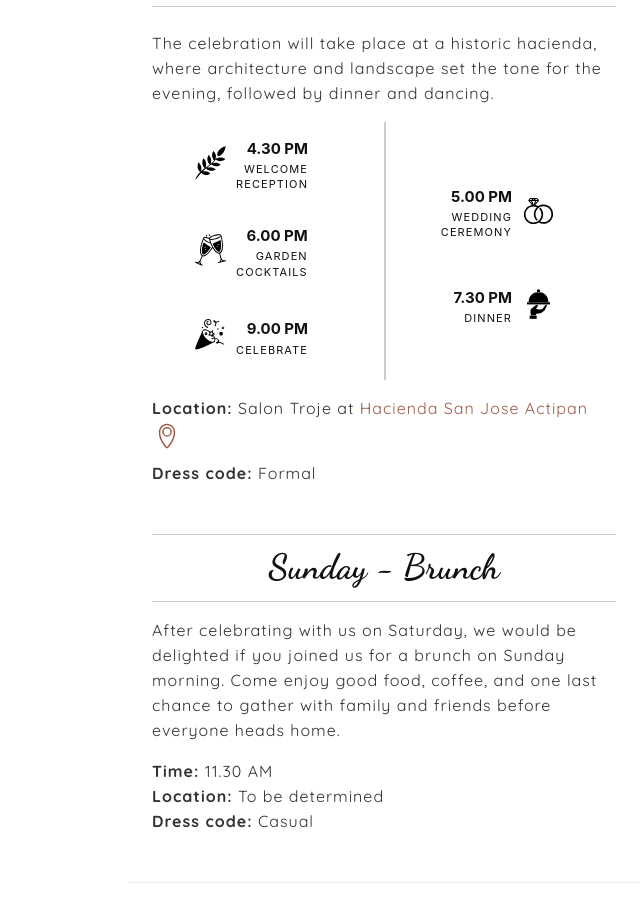
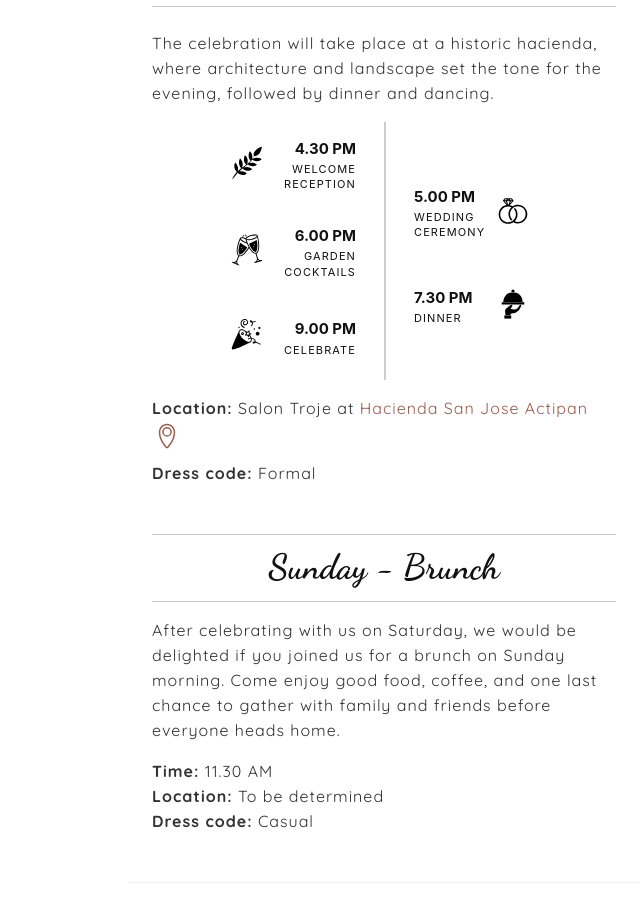
Before and after one commit to braml1/weddingwebsite, a Vue app: page /en in a window 1280 px wide. Shown: the part 1780-2699 px from the top of the page, without its empty margins (640-1280 px from the left). Built offline with nearby package versions, Linux system fonts and the light colour scheme; a web font is replaced by a local one.

Commit message:
update schedule

```diff
--- a/src/components/Schedule.vue
+++ b/src/components/Schedule.vue
@@ -13,38 +13,35 @@
     </div>
 
 
-    <div class="row position-relative">
+    <div class="row ">
 
 
 
       <!-- LEFT COLUMN -->
-      <div class="col-6 d-flex flex-column px-5">
-        <div class="row">
-          <div v-for="item in leftEvents" :key="item.time" class="d-flex align-items-center  py-3 text-start ps-2">
-            <div class="ws-icon d-flex align-items-center justify-content-center" v-html="item.icon"></div>
-            <div>
-              <div class="ws-time fw-bold text-end">{{ item.time }}</div>
-              <div class="ws-label text-uppercase text-end" v-html="item.label"></div>
-            </div>
+      <div class="col-6 d-flex flex-column">
+        <div v-for="item in leftEvents" :key="item.time"
+          class="d-flex flex-row align-items-center py-3 justify-content-end pe-3">
+          <div class="ws-icon d-flex align-items-center justify-content-end pe-3" v-html="item.icon"></div>
+          <div style="width: 75px;">
+            <div class="ws-time fw-bold text-end">{{ item.time }}</div>
+            <div class="ws-label text-uppercase text-end" v-html="item.label"></div>
           </div>
-
         </div>
-
-
       </div>
 
 
       <!-- RIGHT COLUMN -->
-      <div class="col-6 d-flex flex-column px-5 " style="border-left: 2px solid #ccc;">
+      <div class="col-6 d-flex flex-column" style="border-left: 2px solid #ccc;">
         <div v-for="(item, index) in rightEvents" :key="item.time"
-          class="d-flex flex-row-reverse align-items-center py-3 text-end pe-3" :class="index === 0 ? 'mt-5' : 'mt-2'">
-          <div class="ws-icon d-flex align-items-center justify-content-center" v-html="item.icon"></div>
-          <div>
-            <div class="ws-time fw-bold">{{ item.time }}</div>
-            <div class="ws-label text-uppercase" v-html="item.label"></div>
+          class="d-flex flex-row align-items-center py-3 text-start ps-3 " :class="index === 0 ? 'mt-5' : 'mt-2'">
+          <div style="width: 65px;">
+            <div class="ws-time fw-bold text-start">{{ item.time }}</div>
+            <div class="ws-label text-uppercase text-start" v-html="item.label"></div>
           </div>
+          <div class="ws-icon d-flex align-items-center justify-content-start ps-3" v-html="item.icon"></div>
         </div>
       </div>
+
     </div>
 
 
```
